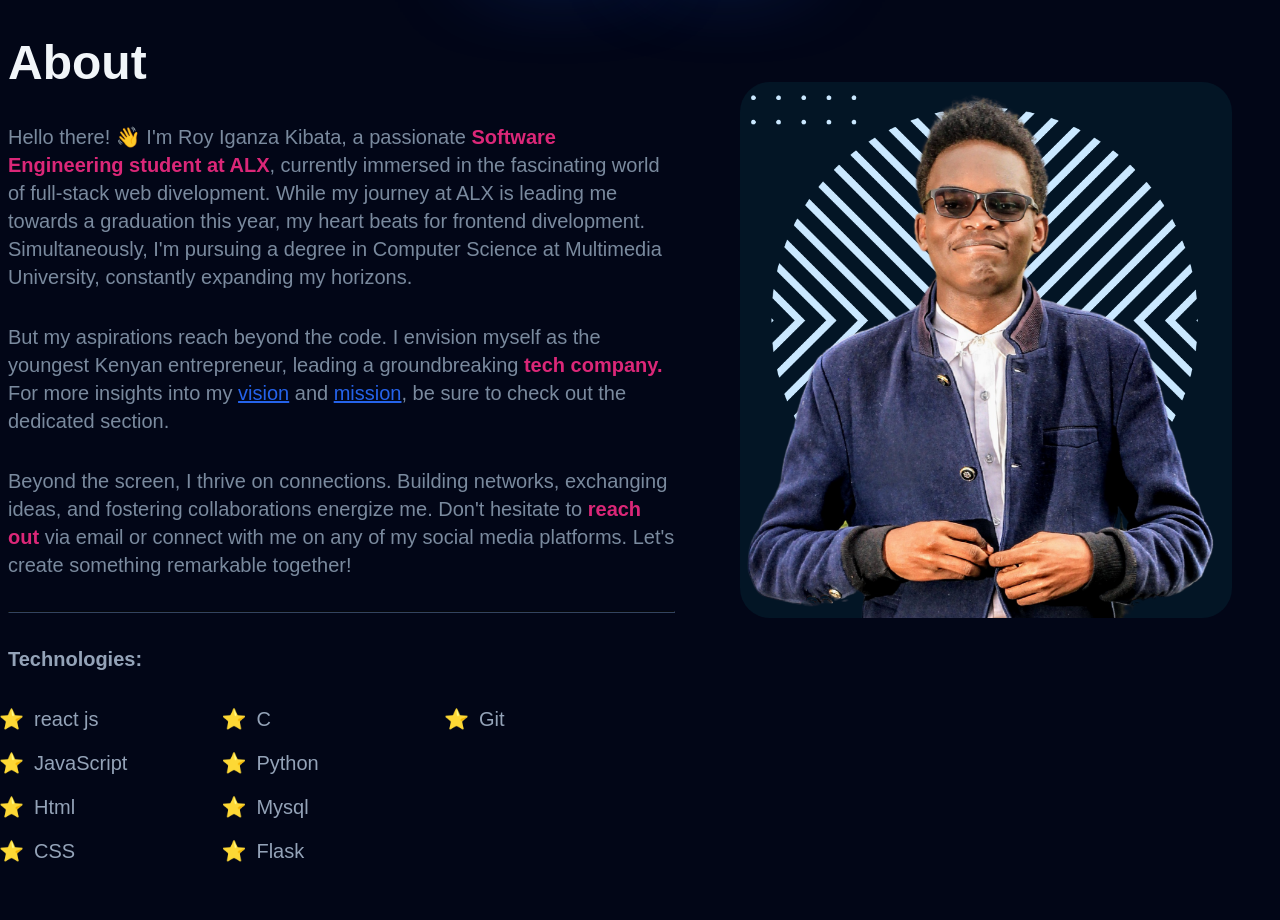
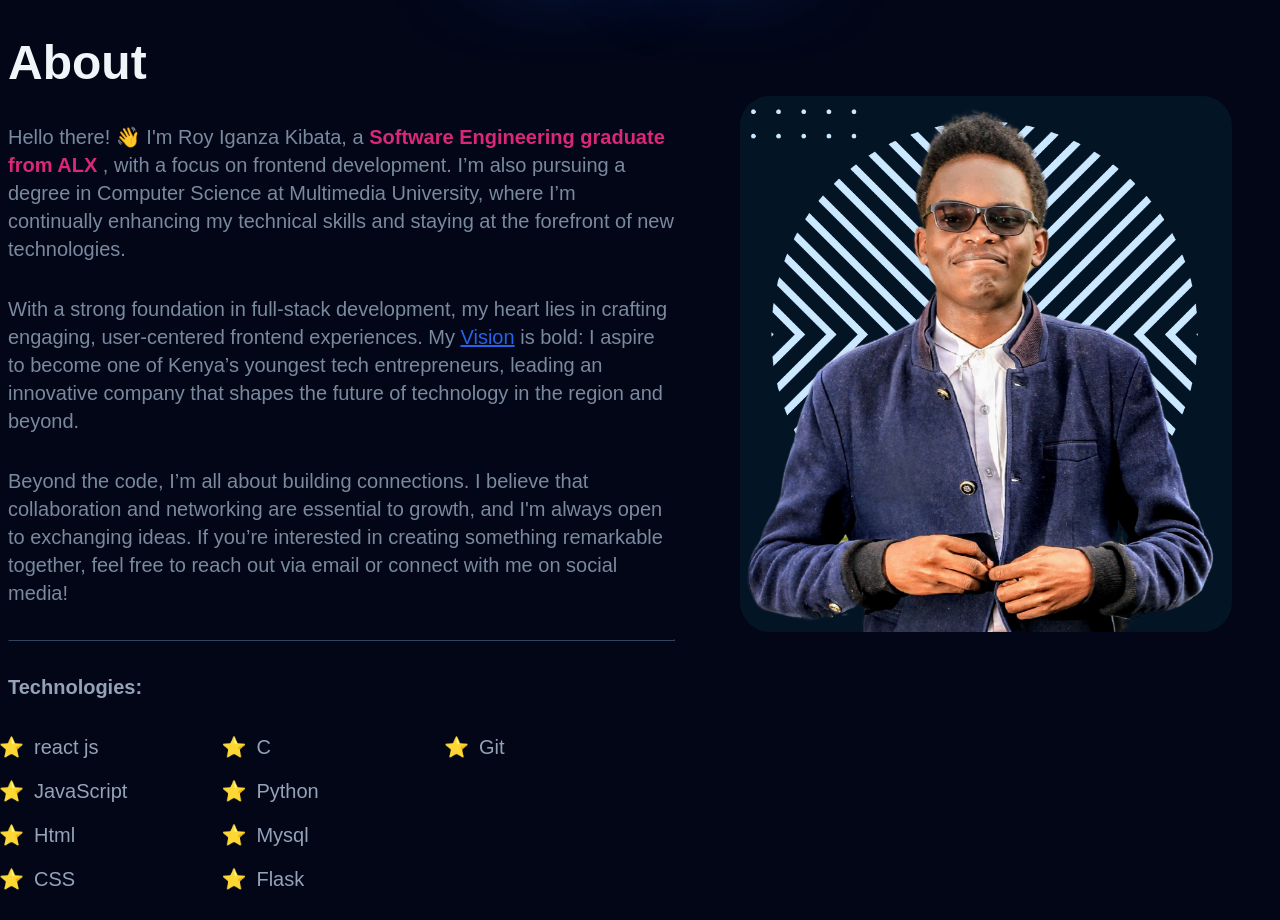
Before and after one commit to Iganza-roy/My_portfolio, a website built with Vite: page index.html in a window 1280 px wide. Shown: the part 980-1900 px from the top of the page. Built offline with nearby package versions, Linux system fonts and the light colour scheme; files whose address does not match are found by name; a web font is replaced by a local one.

Commit message:
Revise personal introduction in index.html to reflect graduation and updated aspirations in frontend development

```diff
--- a/index.html
+++ b/index.html
@@ -194,32 +194,29 @@
         <div class="about__content">
           <h2 class="about__title">About</h2>
           <p class="about__description">
-            Hello there! 👋 I'm Roy Iganza Kibata, a passionate
-            <strong>Software Engineering student at ALX</strong>, currently
-            immersed in the fascinating world of full-stack web divelopment.
-            While my journey at ALX is leading me towards a graduation this
-            year, my heart beats for frontend divelopment. Simultaneously, I'm
-            pursuing a degree in Computer Science at Multimedia University,
-            constantly expanding my horizons.
-          </p>
-
-          <!-- <p class="about__description">Throughout my academic journey, I've delved into numerous projects, both solo endeavors and collaborative ventures, all of which you can explore in the projects section. My love for <strong>graphics design</strong> sparked a keen interest in frontend design, igniting my creative flair. </p> -->
-
-          <p class="about__description">
-            But my aspirations reach beyond the code. I envision myself as the
-            youngest Kenyan entrepreneur, leading a groundbreaking
-            <strong>tech company.</strong> For more insights into my
-            <a href="./pages/vision.html">vision</a> and
-            <a href="./pages/vision.html">mission</a>, be sure to check out the
-            dedicated section.
+            Hello there! 👋 I'm Roy Iganza Kibata, a
+            <strong>Software Engineering graduate from ALX </strong>, with a
+            focus on frontend development. I’m also pursuing a degree in
+            Computer Science at Multimedia University, where I’m continually
+            enhancing my technical skills and staying at the forefront of new
+            technologies.
           </p>
 
           <p class="about__description">
-            Beyond the screen, I thrive on connections. Building networks,
-            exchanging ideas, and fostering collaborations energize me. Don't
-            hesitate to <strong>reach out</strong> via email or connect with me
-            on any of my social media platforms. Let's create something
-            remarkable together!
+            With a strong foundation in full-stack development, my heart lies in
+            crafting engaging, user-centered frontend experiences. My
+            <a href="./pages/vision.html">Vision</a> is bold: I aspire to become
+            one of Kenya’s youngest tech entrepreneurs, leading an innovative
+            company that shapes the future of technology in the region and
+            beyond.
+          </p>
+
+          <p class="about__description">
+            Beyond the code, I’m all about building connections. I believe that
+            collaboration and networking are essential to growth, and I'm always
+            open to exchanging ideas. If you’re interested in creating something
+            remarkable together, feel free to reach out via email or connect
+            with me on social media!
           </p>
           <hr class="about__hr" />
           <h3 class="about__subtitle">Technologies:</h3>
```
